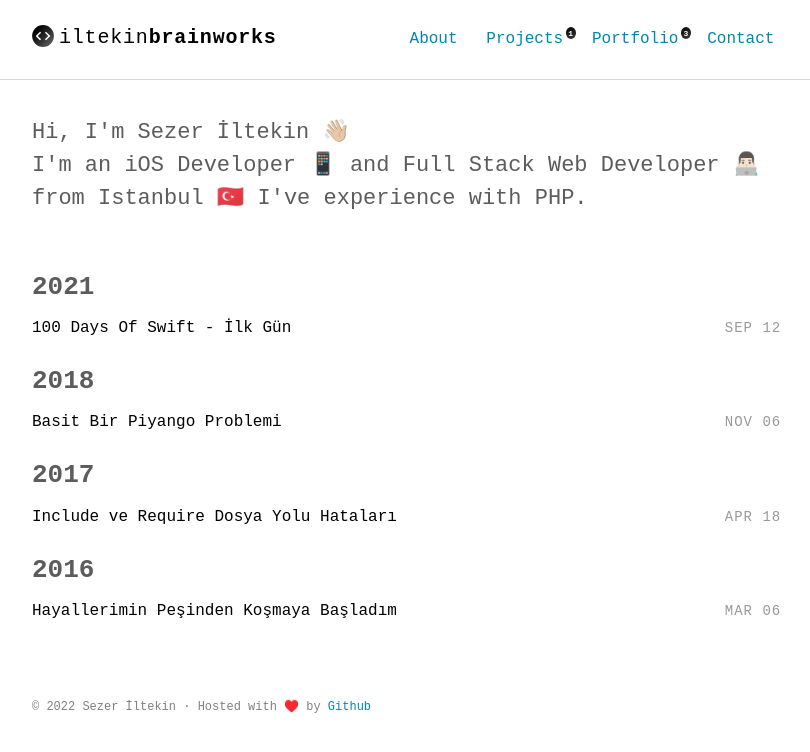
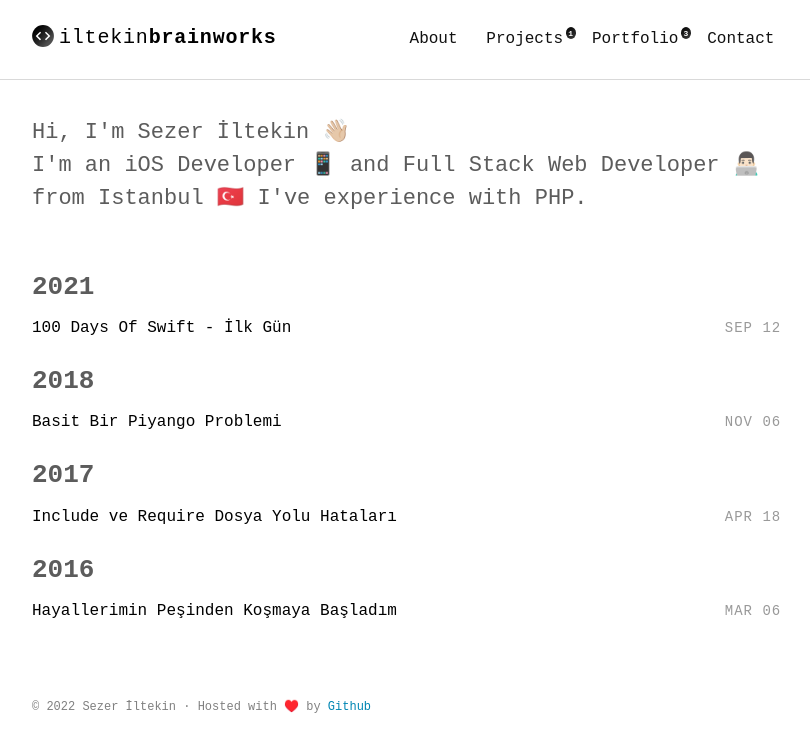
Before and after one commit to iltekin/iltekin.github.io, a Jekyll site: the page built from index.html, in a window 1280 px wide. Shown: the top 752 px of the page, without its empty margins (232-1042 px from the left). Built offline with Jekyll 4.4.1, drawn with Linux system fonts in a browser that asks for light colours; some web fonts are replaced.

Commit message:
navbar link color changed

```diff
--- a/assets/scss/_layout.scss
+++ b/assets/scss/_layout.scss
@@ -138,6 +138,14 @@ hr {
   a {
     @extend .link;
   }
+}
+
+.navbar a {
+  color: #111111;
+}
+
+.navbar a:hover {
+  border-color: #111111;
 }
 
 .navbar_badge {
```
